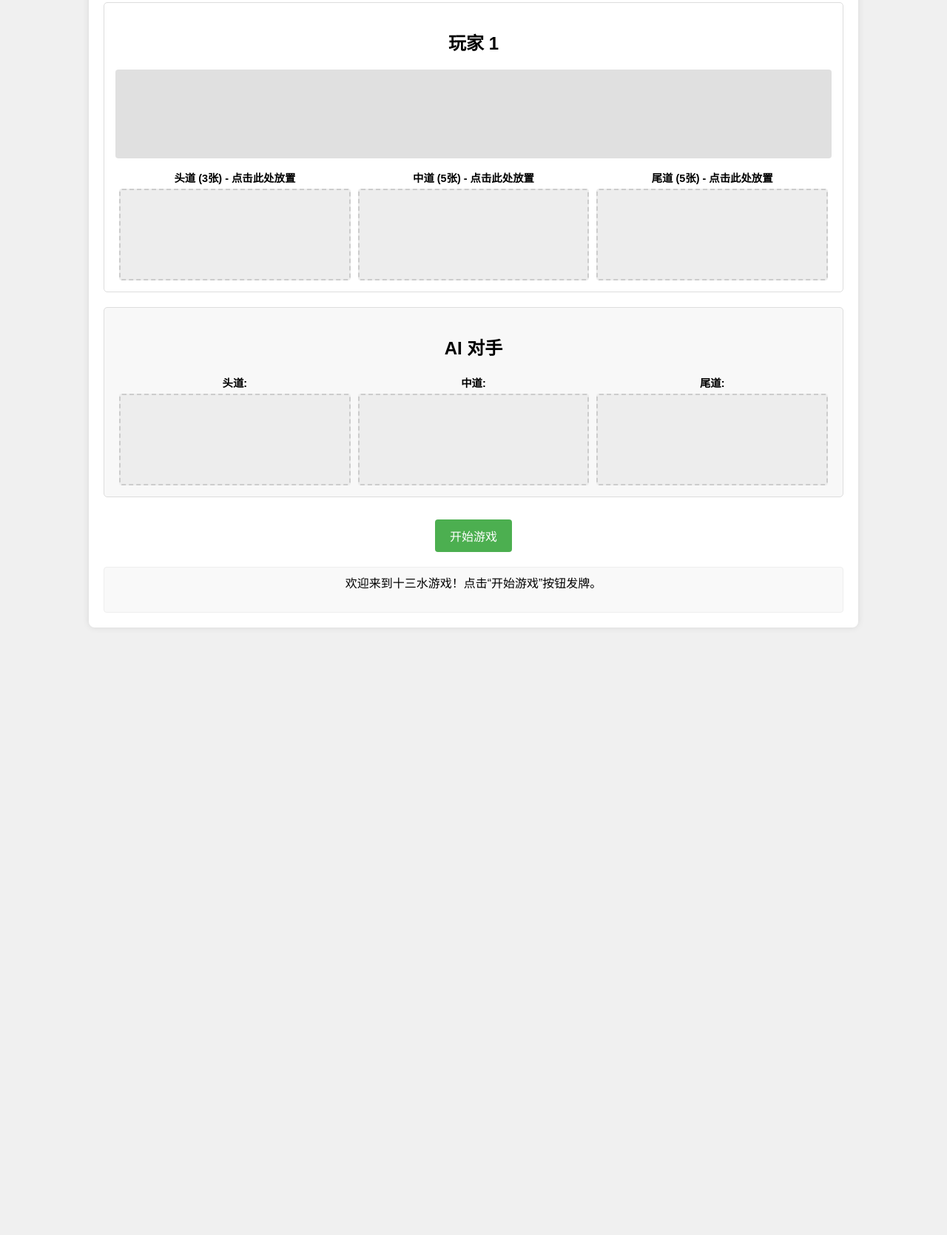
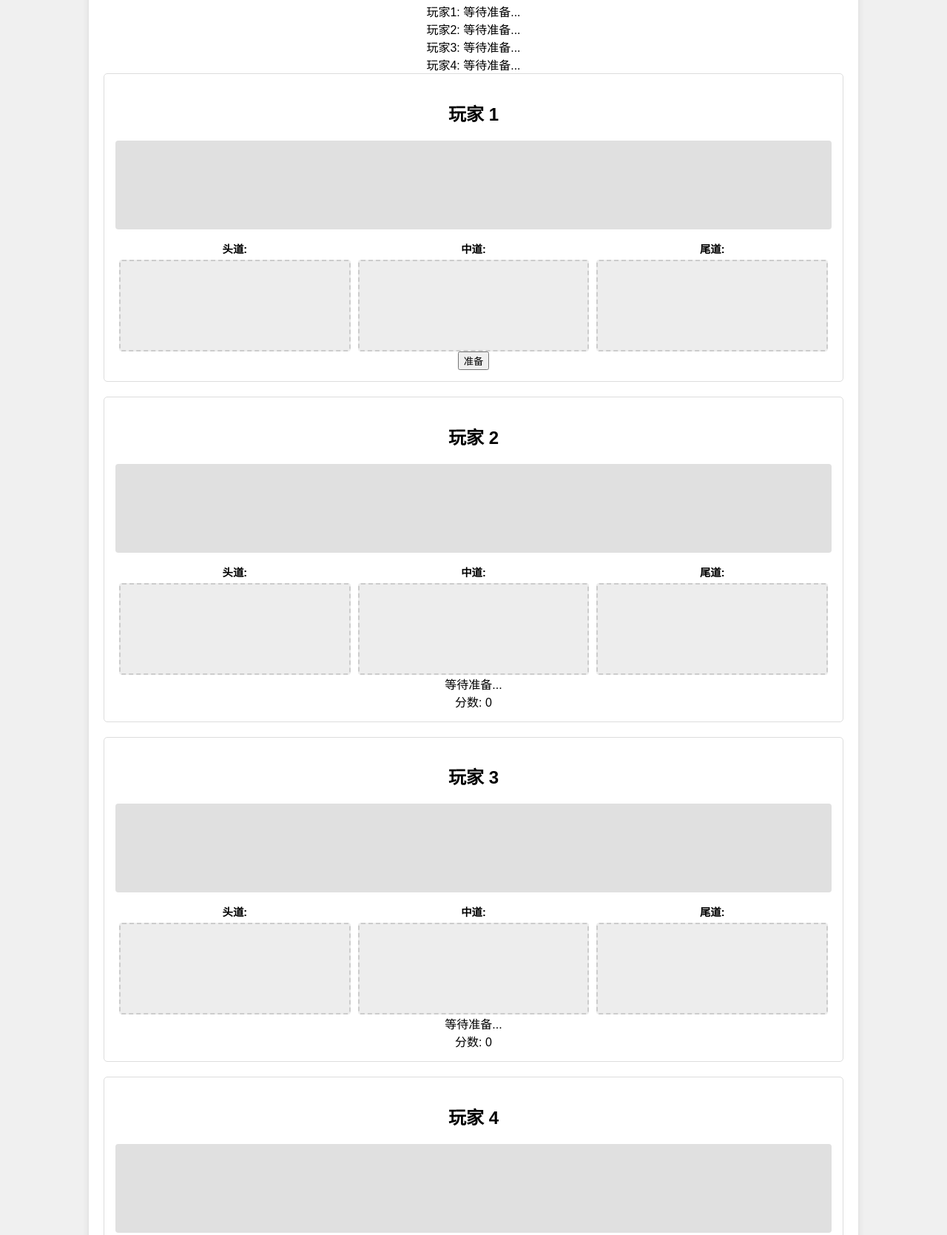
Before and after one commit to wen9529/ddd, a plain HTML site: page index.html in a window 1280 px wide. Shown: the part 126-1795 px from the top of the page at 74% size. Before the commit the page ends 994 px from the top, so only its background shows below. Drawn offline with Linux system fonts and the light colour scheme.

Commit message:
Update index.html

```diff
--- a/index.html
+++ b/index.html
@@ -9,62 +9,106 @@
 <body>
     <div class="game-container">
         <h1>十三水</h1>
+        <div id="game-info-bar">
+            <div id="player1-status">玩家1: 等待准备...</div>
+            <div id="player2-status">玩家2: 等待准备...</div>
+            <div id="player3-status">玩家3: 等待准备...</div>
+            <div id="player4-status">玩家4: 等待准备...</div>
+        </div>
 
         <div class="player-area" id="player1-area">
             <h2>玩家 1</h2>
-            <div class="hand-display" id="player1-hand">
-                <!-- 牌将显示在这里 -->
-            </div>
-            <div class="sets-display">
-                <div class="set-container">
-                    <strong>头道 (3张) - 点击此处放置</strong>
-                    <div class="card-set" id="player1-front" data-setname="front"></div>
-                </div>
-                <div class="set-container">
-                    <strong>中道 (5张) - 点击此处放置</strong>
-                    <div class="card-set" id="player1-middle" data-setname="middle"></div>
-                </div>
-                <div class="set-container">
-                    <strong>尾道 (5张) - 点击此处放置</strong>
-                    <div class="card-set" id="player1-back" data-setname="back"></div>
-                </div>
-            </div>
-        </div>
-
-        <div id="ai-area">
-            <h2>AI 对手</h2>
+            <div class="hand-display" id="player1-hand"></div>
             <div class="sets-display">
                 <div class="set-container">
                     <strong>头道:</strong>
-                    <!-- VV VV VV VV 确保这里的 ID 正确 VV VV VV VV -->
-                    <div class="card-set" id="ai-front"></div>
-                    <!-- ^^ ^^ ^^ ^^ 确保这里的 ID 正确 ^^ ^^ ^^ ^^ -->
+                    <div class="card-set" id="player1-front"></div>
                 </div>
                 <div class="set-container">
                     <strong>中道:</strong>
-                    <!-- VV VV VV VV 确保这里的 ID 正确 VV VV VV VV -->
-                    <div class="card-set" id="ai-middle"></div>
-                    <!-- ^^ ^^ ^^ ^^ 确保这里的 ID 正确 ^^ ^^ ^^ ^^ -->
+                    <div class="card-set" id="player1-middle"></div>
                 </div>
                 <div class="set-container">
                     <strong>尾道:</strong>
-                    <!-- VV VV VV VV 确保这里的 ID 正确 VV VV VV VV -->
-                    <div class="card-set" id="ai-back"></div>
-                    <!-- ^^ ^^ ^^ ^^ 确保这里的 ID 正确 ^^ ^^ ^^ ^^ -->
+                    <div class="card-set" id="player1-back"></div>
                 </div>
             </div>
+            <button id="readyButton">准备</button>
+            <button id="confirmArrangementButton" style="display: none;">确认摆牌</button>
+        </div>
+
+        <div class="player-area" id="player2-area">
+            <h2>玩家 2</h2>
+            <div class="hand-display" id="player2-hand"></div>
+            <div class="sets-display">
+                <div class="set-container">
+                    <strong>头道:</strong>
+                    <div class="card-set" id="player2-front"></div>
+                </div>
+                <div class="set-container">
+                    <strong>中道:</strong>
+                    <div class="card-set" id="player2-middle"></div>
+                </div>
+                <div class="set-container">
+                    <strong>尾道:</strong>
+                    <div class="card-set" id="player2-back"></div>
+                </div>
+            </div>
+            <div id="player2-status">等待准备...</div>
+            <div id="player2-score">分数: 0</div>
+        </div>
+
+        <div class="player-area" id="player3-area">
+            <h2>玩家 3</h2>
+            <div class="hand-display" id="player3-hand"></div>
+            <div class="sets-display">
+                <div class="set-container">
+                    <strong>头道:</strong>
+                    <div class="card-set" id="player3-front"></div>
+                </div>
+                <div class="set-container">
+                    <strong>中道:</strong>
+                    <div class="card-set" id="player3-middle"></div>
+                </div>
+                <div class="set-container">
+                    <strong>尾道:</strong>
+                    <div class="card-set" id="player3-back"></div>
+                </div>
+            </div>
+            <div id="player3-status">等待准备...</div>
+            <div id="player3-score">分数: 0</div>
+        </div>
+
+        <div class="player-area" id="player4-area">
+            <h2>玩家 4</h2>
+            <div class="hand-display" id="player4-hand"></div>
+            <div class="sets-display">
+                <div class="set-container">
+                    <strong>头道:</strong>
+                    <div class="card-set" id="player4-front"></div>
+                </div>
+                <div class="set-container">
+                    <strong>中道:</strong>
+                    <div class="card-set" id="player4-middle"></div>
+                </div>
+                <div class="set-container">
+                    <strong>尾道:</strong>
+                    <div class="card-set" id="player4-back"></div>
+                </div>
+            </div>
+            <div id="player4-status">等待准备...</div>
+            <div id="player4-score">分数: 0</div>
         </div>
 
         <div class="controls">
-            <button id="startGameButton">开始游戏</button>
-            <button id="confirmArrangementButton" style="display: none;">确认摆牌</button>
+            <button id="startGameButton" style="display:none;">开始游戏</button>
+            <button id="autoArrangeButton" style="display:none;">自动摆牌</button>
         </div>
 
         <div class="message-area" id="messageArea">
-            欢迎来到十三水游戏！点击“开始游戏”按钮发牌。
+            欢迎来到十三水游戏！点击“准备”按钮加入。
         </div>
     </div>
-
     <script type="module" src="js/script.js"></script>
 </body>
 </html>
```
